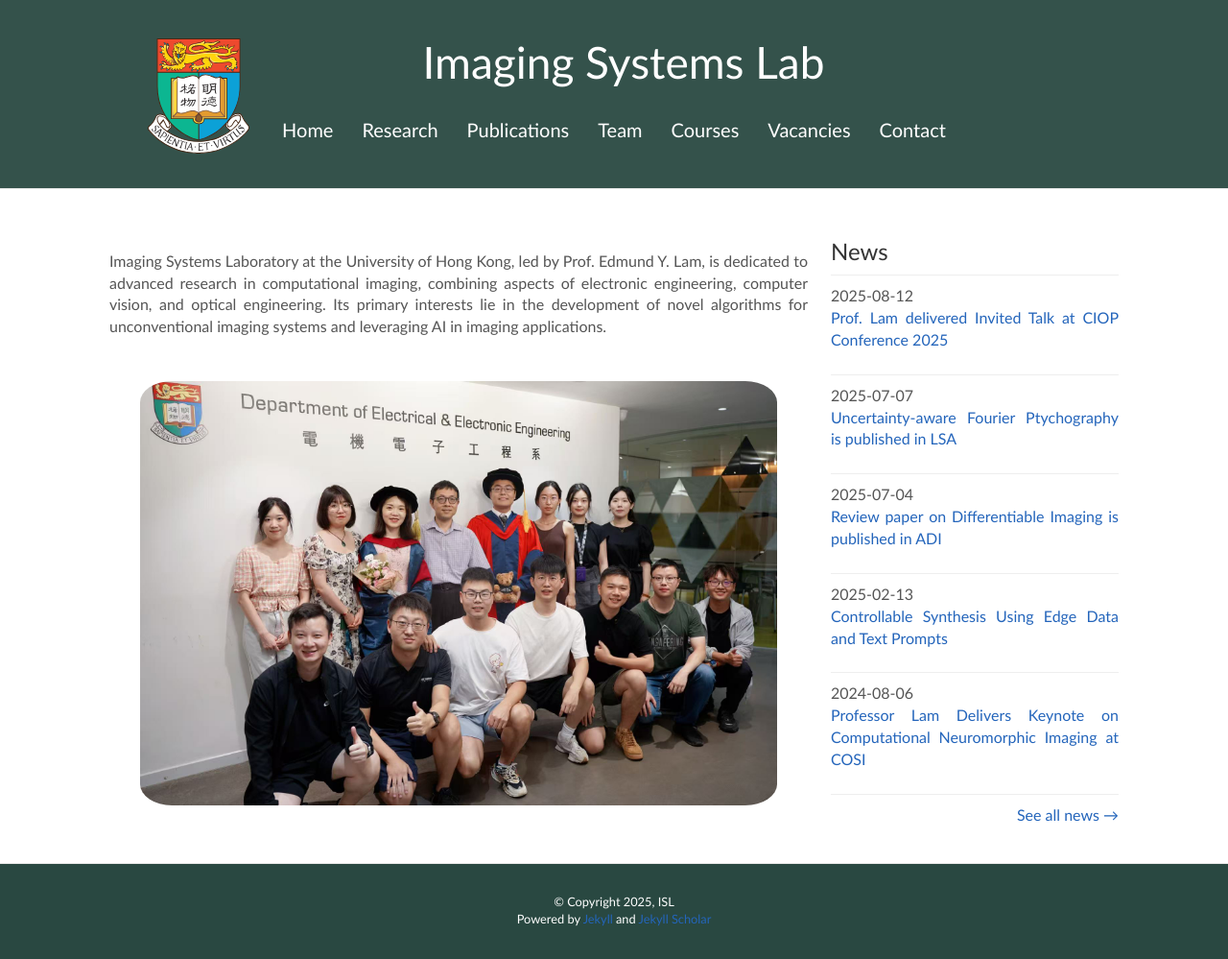
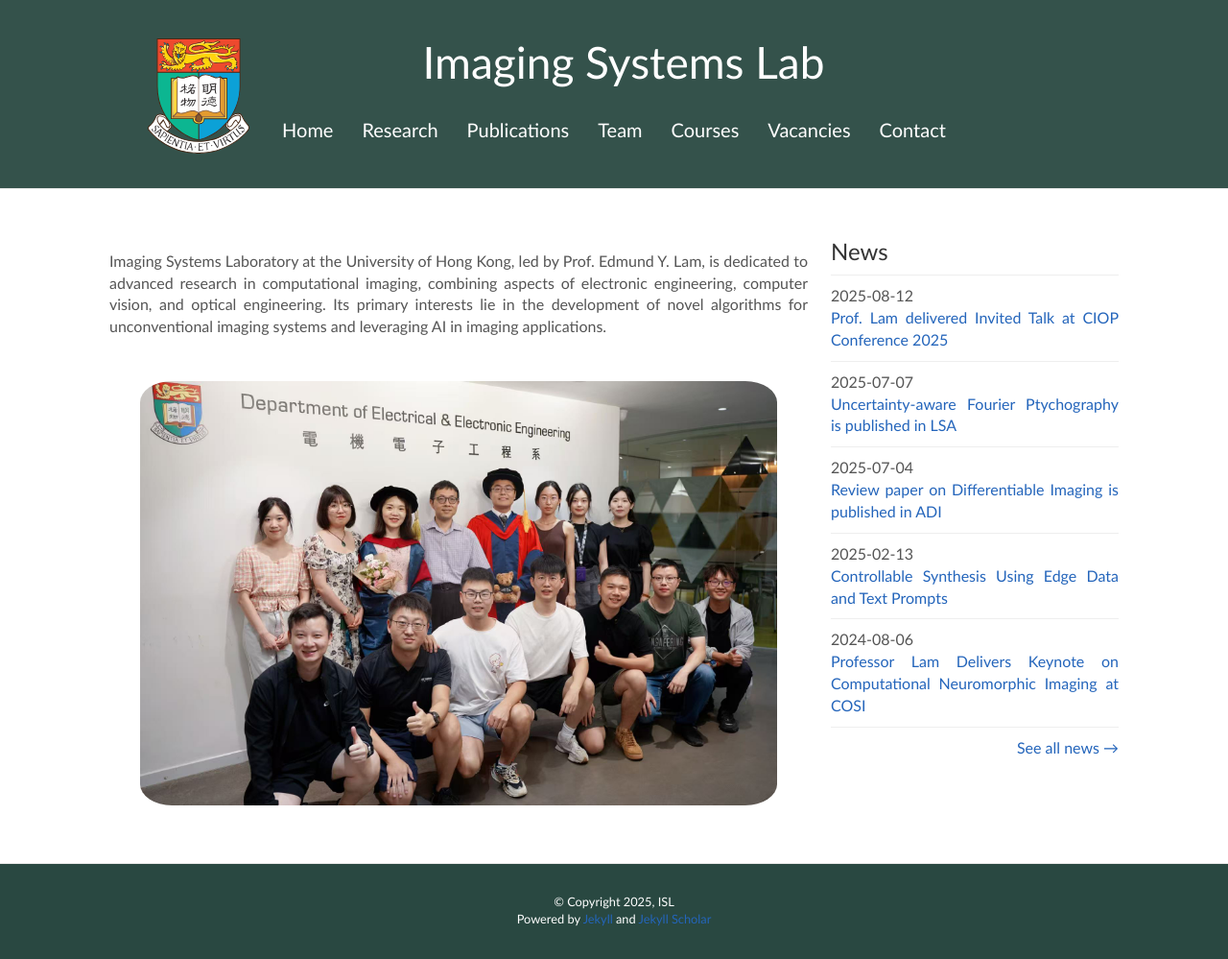
Before and after one commit to isl-hku/isl-hku.github.io, a Jekyll site: the page built from _pages/index.md, in a window 1280 px wide. Shown: the whole page at 96% size. Built offline with Jekyll 4.4.1, drawn with Linux system fonts in a browser that asks for light colours; nearby versions of some CDN libraries; a style sheet for code colours, icons or effects is not loaded.

```diff
--- a/_includes/news.html
+++ b/_includes/news.html
@@ -2,25 +2,14 @@
 <h3>News</h3>
 <hr>
 {% assign items = site.data.news | sort: 'date' | reverse %}
-{% for article in items limit: 8 %}
-{% assign matched_post = site.posts | where: 'title', article.headline | first %}
-{% if article.link and article.link != '' %}
-    {% assign href = article.link %}
-{% elsif matched_post %}
-    {% assign href = site.baseurl | append: matched_post.url %}
-{% else %}
-    {% assign href = nil %}
-{% endif %}
+{% for article in items limit: 10 %}
 
-<div class="news-item" style="margin-bottom: 18px; overflow: auto;">
-    <div style=" margin-bottom: 6px;">
+
+<div class="news-item" style="margin-bottom: 0px; overflow: auto;">
+    <div style=" margin-bottom: 0px;">
     {{ article.date }}
     <br>
-    {% if href %}
-    <a href="{{ href }}">{{ article.headline }}</a>
-    {% else %}
-    {{ article.headline }}
-    {% endif %}
+    <a href="{{ site.baseurl }}/allnews.html#news-{{ article.date | append: '-' | append: article.headline | slugify }}">{{ article.headline }}</a>
     </div>
 </div>
 <hr>
```
Also changed, not shown: _pages/allnews.md (+3 -3 lines), _pages/research.md (+5 -1 lines).
